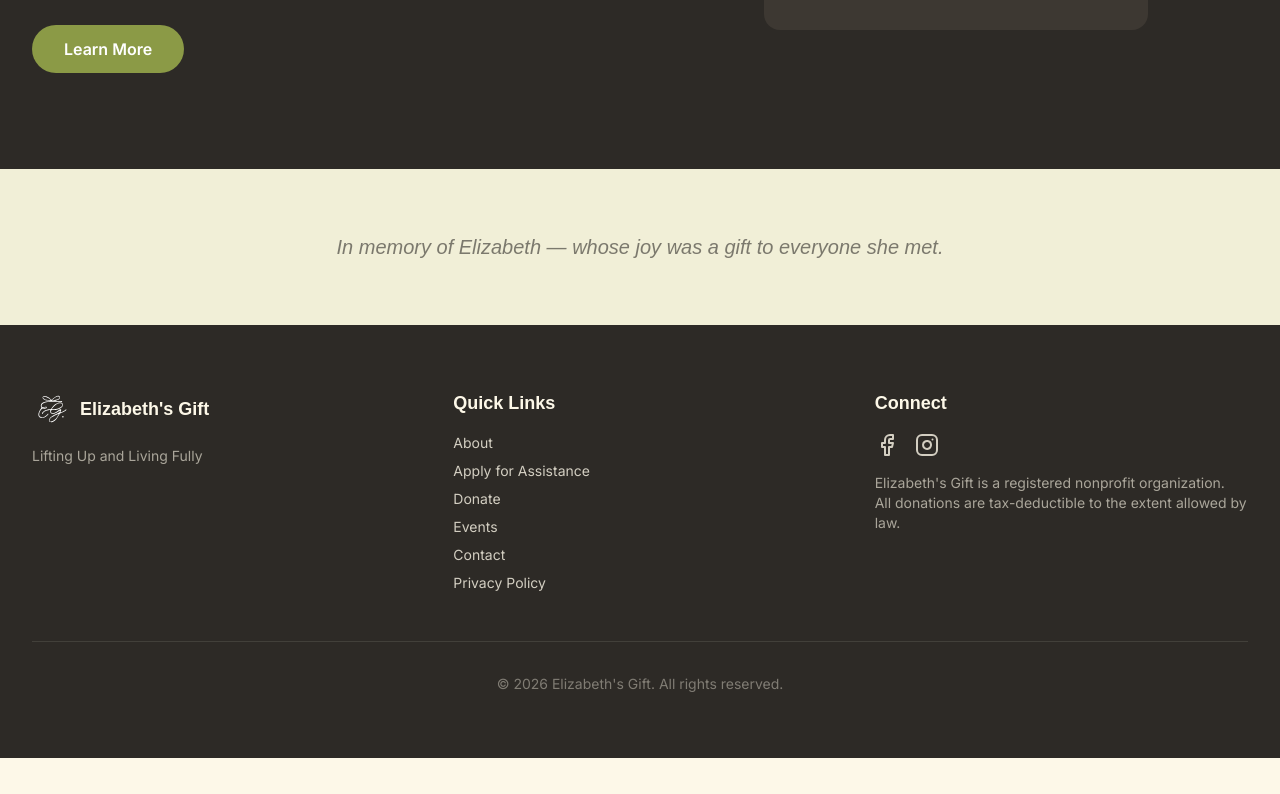
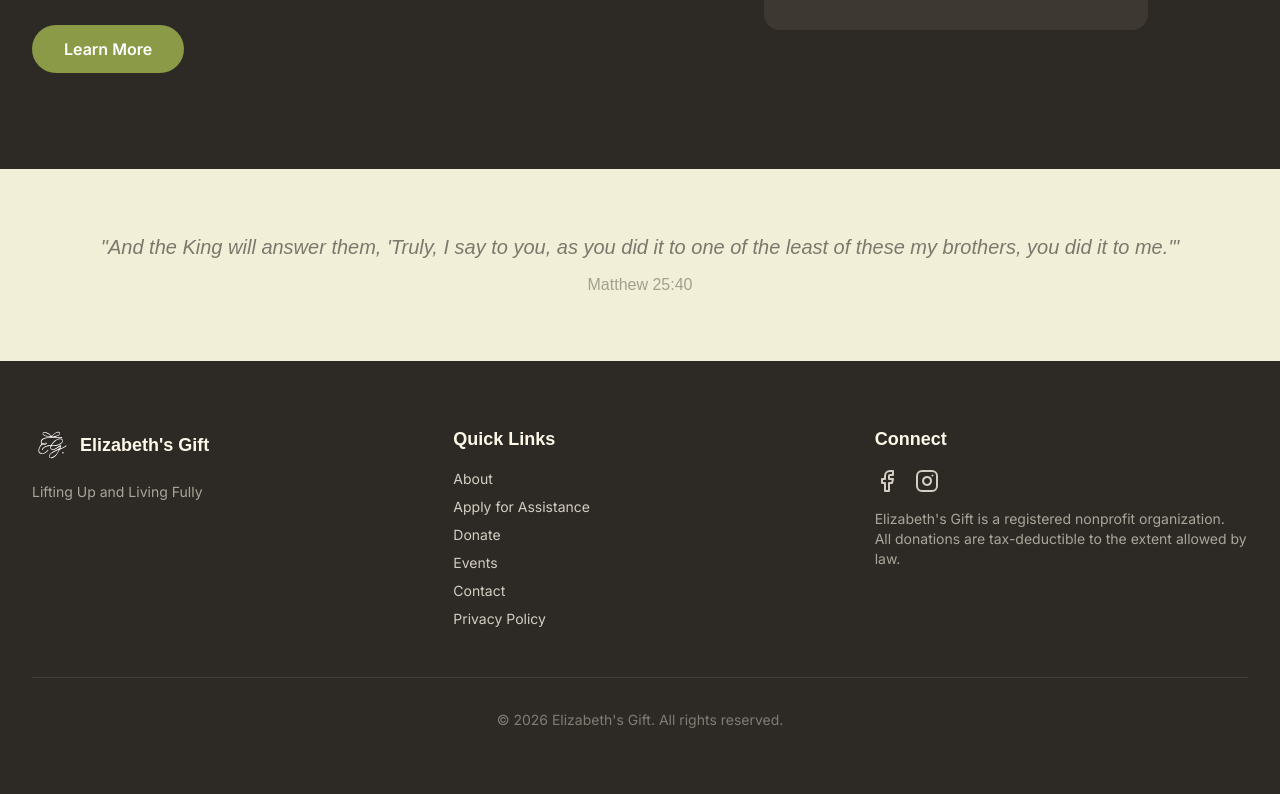
Before and after one commit to smithstephen891-arch/EG-website, a Next.js app: page / in a window 1280 px wide. Shown: the part 2335-3129 px from the top of the page. Before the commit the page ends 3093 px from the top, so only its background shows below. Built offline with nearby package versions, Linux system fonts and the light colour scheme; a web font is replaced by a local one.

Commit message:
Replace memorial blurb with Matthew 25:40 verse

```diff
--- a/src/app/page.tsx
+++ b/src/app/page.tsx
@@ -223,7 +223,10 @@ export default function Home() {
       <section className="bg-olive/10">
         <div className="mx-auto max-w-7xl px-4 sm:px-6 lg:px-8 py-16">
           <p className="text-center text-charcoal/60 font-serif text-xl italic">
-            In memory of Elizabeth — whose joy was a gift to everyone she met.
+            "And the King will answer them, 'Truly, I say to you, as you did it to one of the least of these my brothers, you did it to me.'"
+          </p>
+          <p className="text-center text-charcoal/40 font-serif text-base mt-3">
+            Matthew 25:40
           </p>
         </div>
       </section>
```
